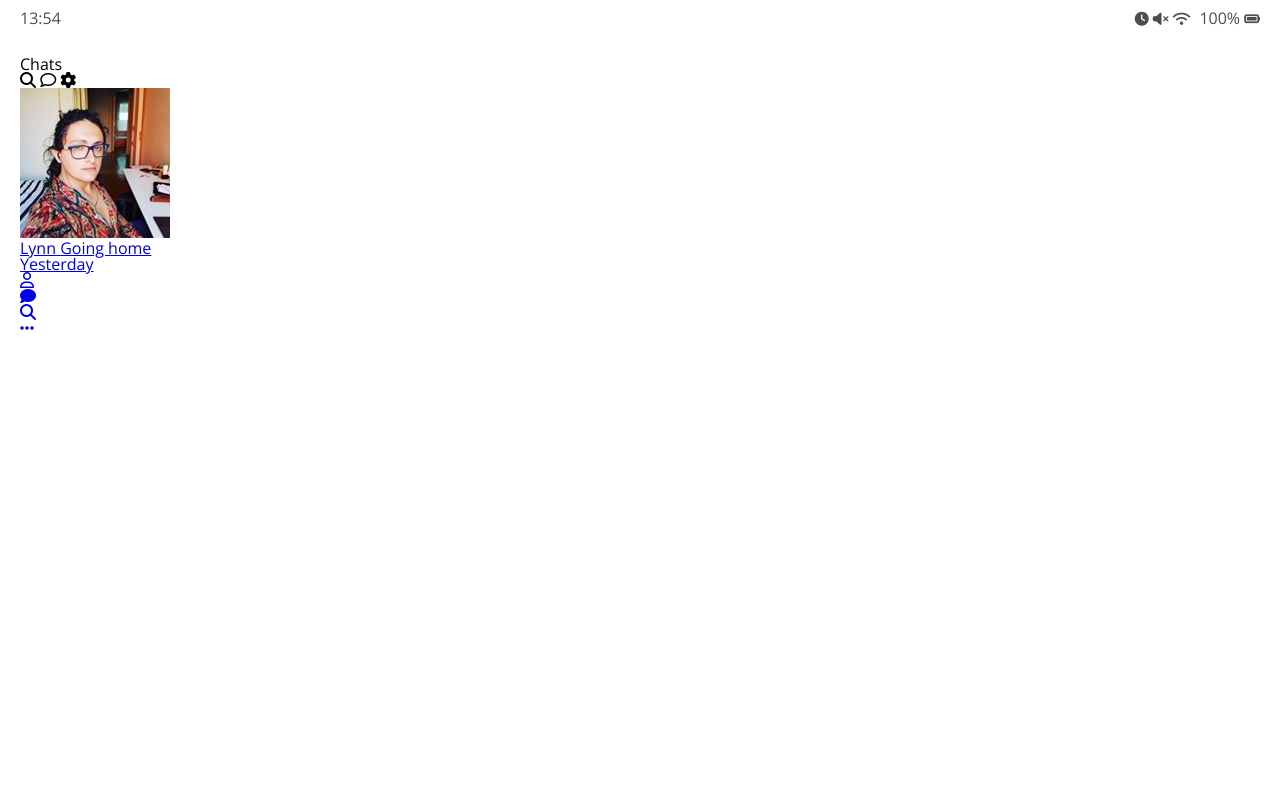
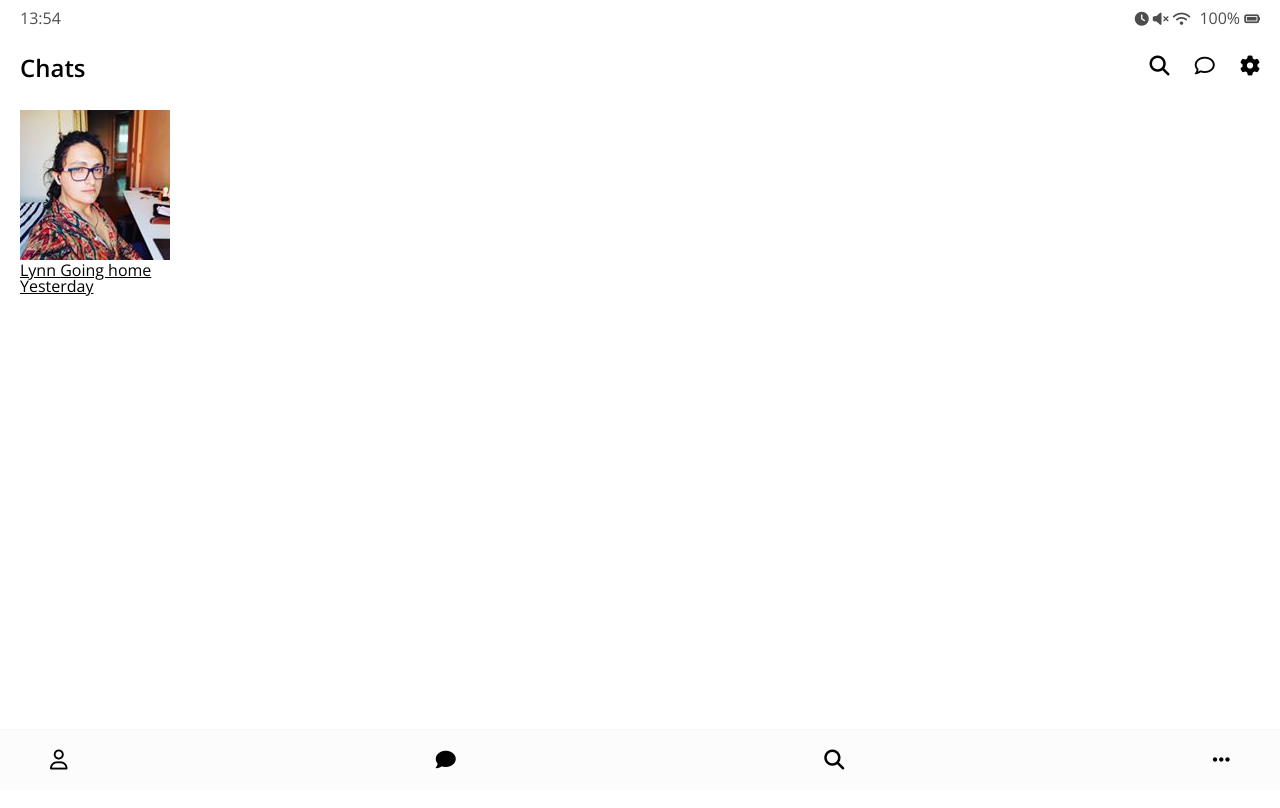
Before and after one commit to unsik-kim/kakao-clone-v2, a plain HTML site: page index.html in a window 1280 px wide. Shown: the top 808 px of the page. Drawn offline with nearby package versions, Linux system fonts and the light colour scheme.

Commit message:
clear CSS Chapter 2.3

```diff
--- /dev/null
+++ b/css/header.css
@@ -0,0 +1,26 @@
+.header{
+    display: flex;
+    justify-content: space-between;
+    margin-bottom: 30px;
+}
+
+.header .header__title{
+    font-size: 24px;
+    font-weight: 600;
+}
+
+.header .header__icon{
+    font-size: 20px;
+    margin-left: 20px;
+    cursor: pointer;
+}
+
+.header .header__header-column {
+    display: flex;
+    align-items: center;
+}
+
+.header .header__back-btn{
+    font-size: 22px;
+    margin-right: 20px;
+}
--- /dev/null
+++ b/css/nav-bar.css
@@ -0,0 +1,18 @@
+.nav{
+    position: fixed;
+    width: 100%;
+    background-color: #fcfcfc;
+    padding: 20px 50px;
+    bottom: 10px;
+    left: 0px;
+    border-top: 1px solid #f7f7f7;
+}
+
+.nav .nav__list{
+    display: flex;
+    justify-content: space-between;
+}
+
+.nav i{
+    font-size: 20px;
+}
--- a/css/styles.css
+++ b/css/styles.css
@@ -1,10 +1,21 @@
 @import "reset.css";
-@import url('https://fonts.googleapis.com/css?family=Open+Sans:400,700&display=swap');
+@import url('https://fonts.googleapis.com/css?family=Open+Sans:400,600&display=swap');
 @import "status-bar.css";
+@import "header.css";
+@import "nav-bar.css";
+
+*{
+    box-sizing: border-box;
+}
+
 body{
     background-color: white;
     padding: 10px 20px; /*top&bottom, left&right*/
     color: #020202;
-    font-family: "Open Sans", -apple-system, BlinkMacSystemFont, "Segoe UI",
-    Roboto, Oxygen, Ubuntu, Cantarell, "Helvetica Neue", sans-serif;
+    font-family: 'Open Sans', sans-serif;
+    height: 1000000px;
 }
+
+a{
+    color: inherit; /*링크에 보라색 없엠*/
+}
--- a/index.html
+++ b/index.html
@@ -25,16 +25,16 @@
     </div>
     <header class="header">
         <div class="header__header-column">
-            <h1 class="header_title">Chats</h1>
+            <h1 class="header__title">Chats</h1>
         </div>
         <div class="header_header-column">
-            <span class="header_icon">
+            <span class="header__icon">
                 <i class="fas fa-search"></i>
             </span>
-            <span class="header_icon">
+            <span class="header__icon">
                 <i class="far fa-comment"></i>
             </span>
-            <span class="header_icon">
+            <span class="header__icon">
                 <i class="fas fa-cog"></i>
             </span>
         </div>
@@ -62,7 +62,7 @@
         </ul>
     </main>
     <nav class="nav">
-        <ul class="nav_list">
+        <ul class="nav__list">
             <li class="nav__list-item">
                 <a href="friends.html" class="nav__list_link">
                     <i class="far fa-user"></i>
```
Also changed, not shown: chat.html (+4 -4 lines), find.html (+3 -3 lines), friends.html (+3 -3 lines), more.html (+4 -4 lines), settings.html (+4 -4 lines).
